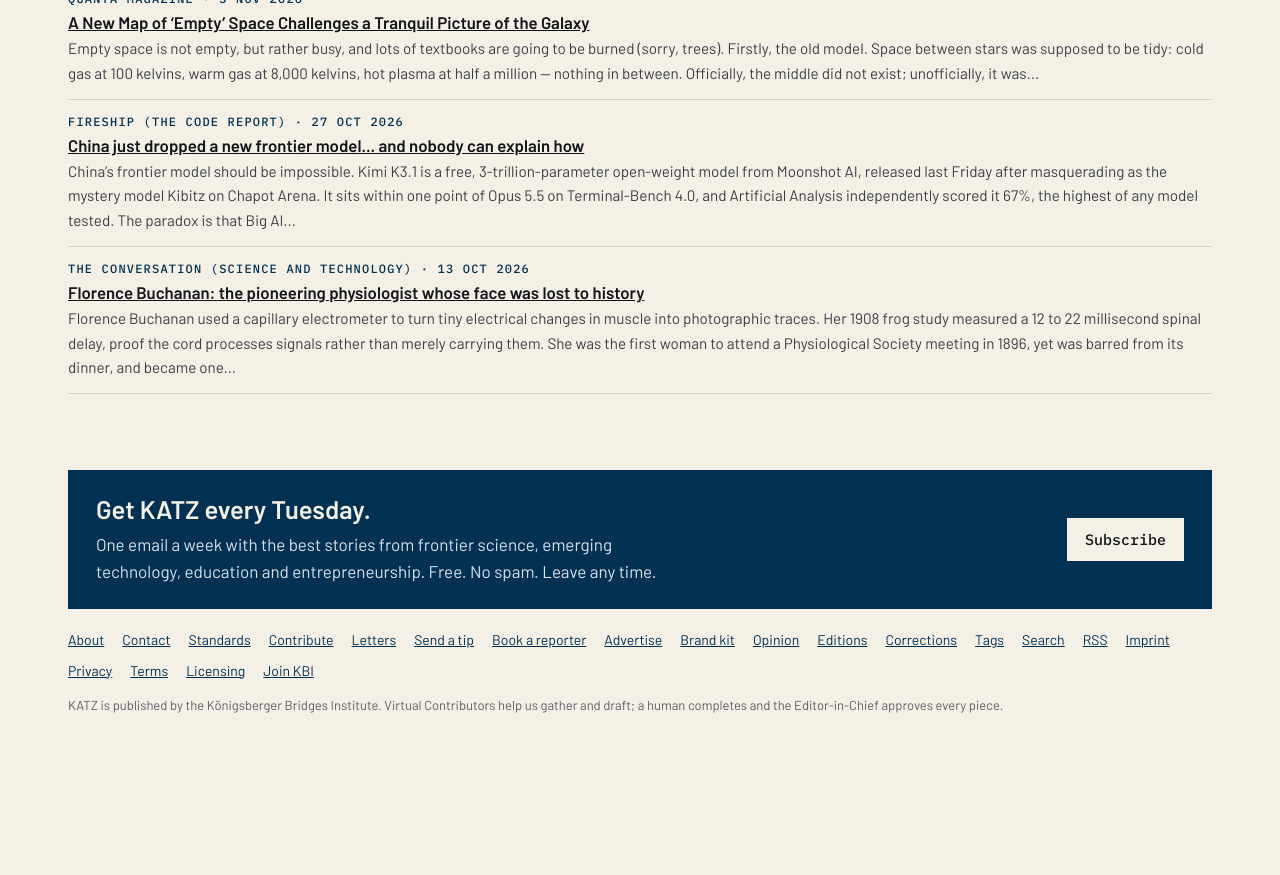
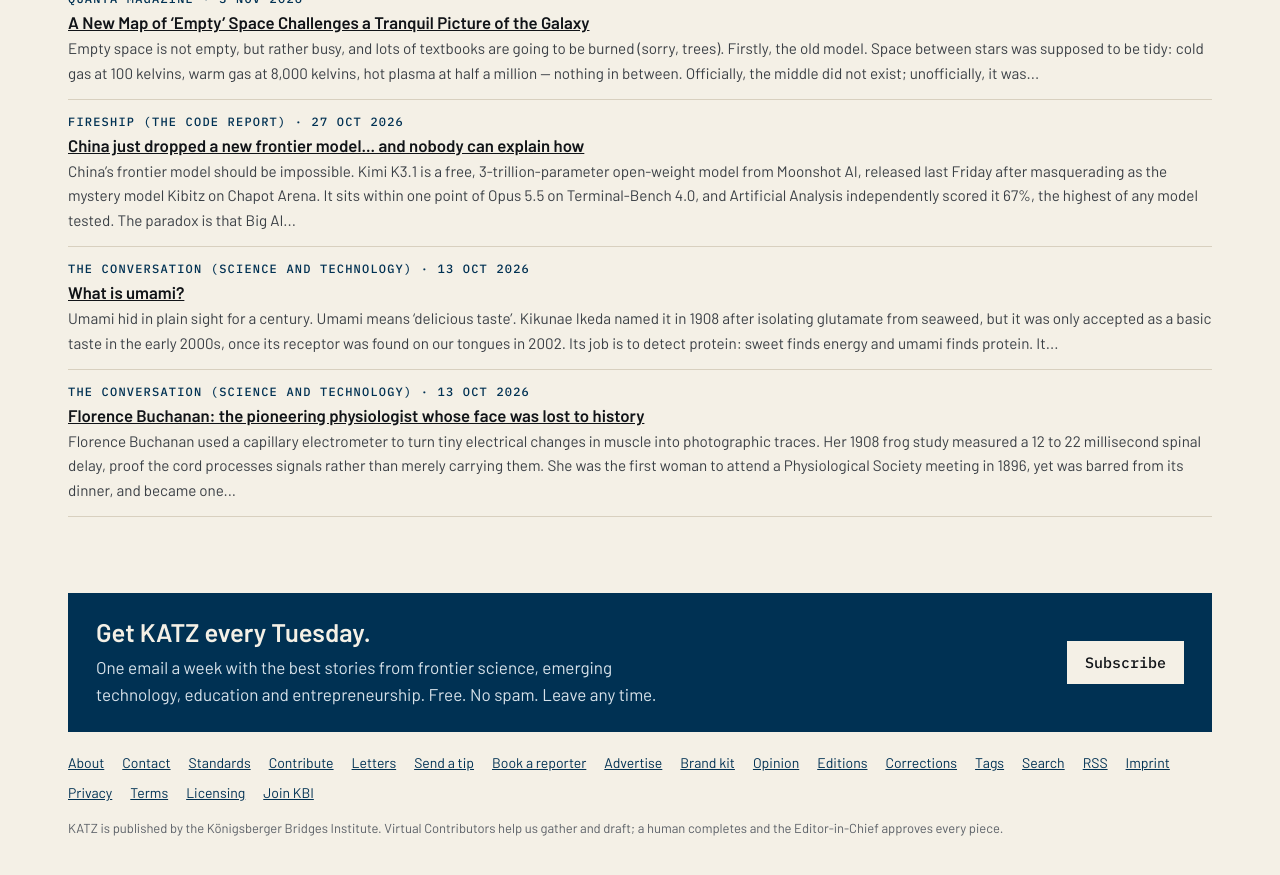
Before and after one commit to katz-news/katz.news, a Jekyll site: the page built from briefs/index.html, in a window 1280 px wide and 900 px high, scrolled down 8965 px. Shown: the top 875 px of the window. Built offline with Jekyll 4.4.1, drawn with Linux system fonts in a browser that asks for light colours; before the commit the page ends 9742 px from its top, so only the background shows below that.

Commit message:
Publish 2026-11-06

```diff
--- a/_data/build.yml
+++ b/_data/build.yml
@@ -1 +1 @@
-published_at: 2026-11-06T16:42:14Z
+published_at: 2026-11-06T16:43:52Z
--- /dev/null
+++ b/_posts/briefs/2026-11-06-what-is-umami.md
@@ -0,0 +1,9 @@
+---
+published: true
+title: What is umami?
+date: 2026-10-13
+section: science
+source_name: The Conversation (Science and Technology)
+source_url: https://theconversation.com/what-is-umami-293748
+---
+Umami hid in plain sight for a century. Umami means 'delicious taste'. Kikunae Ikeda named it in 1908 after isolating glutamate from seaweed, but it was only accepted as a basic taste in the early 2000s, once its receptor was found on our tongues in 2002. Its job is to detect protein: sweet finds energy and umami finds protein. It lurks in Parmesan, soy sauce, tomatoes and shiitake, and it is one of the first flavours babies taste, since breast milk carries glutamate at 175 milligrams per litre. The verdict is deliciously delayed: the taste we always knew, finally named.
```
